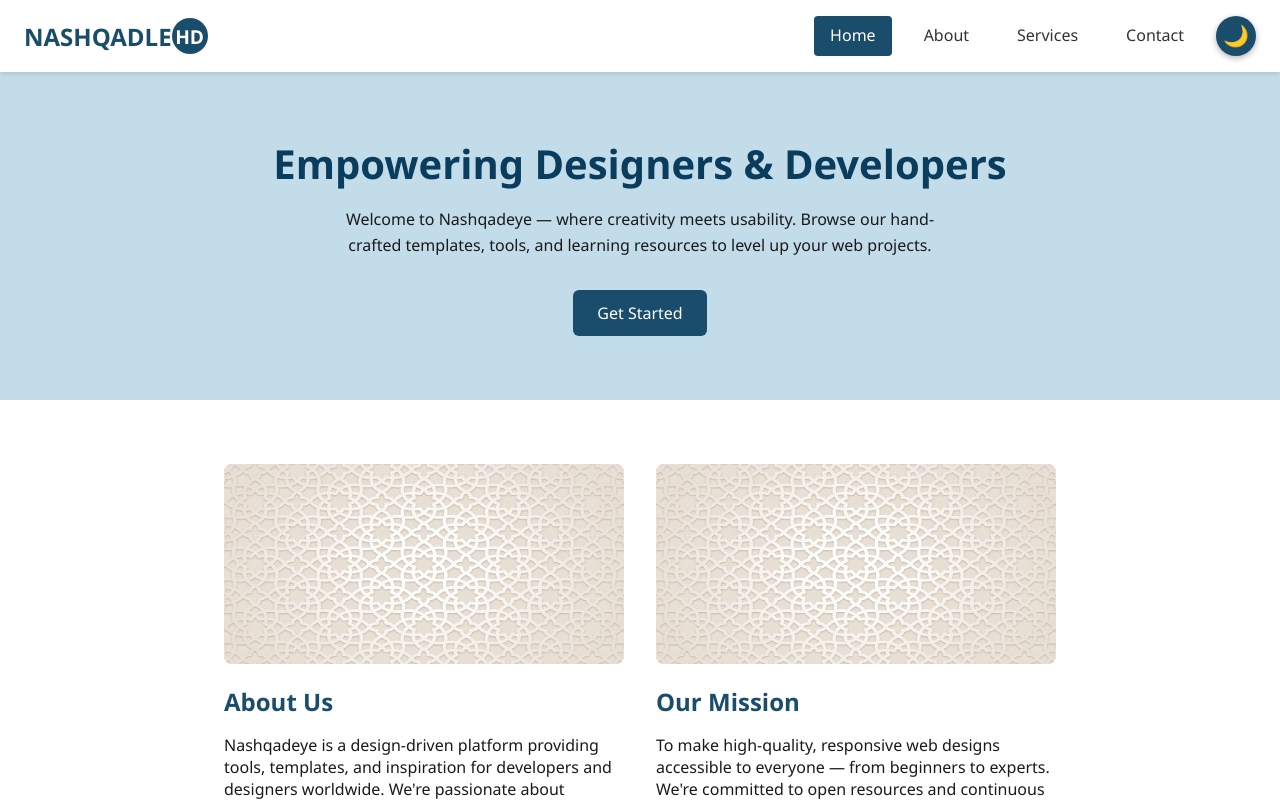
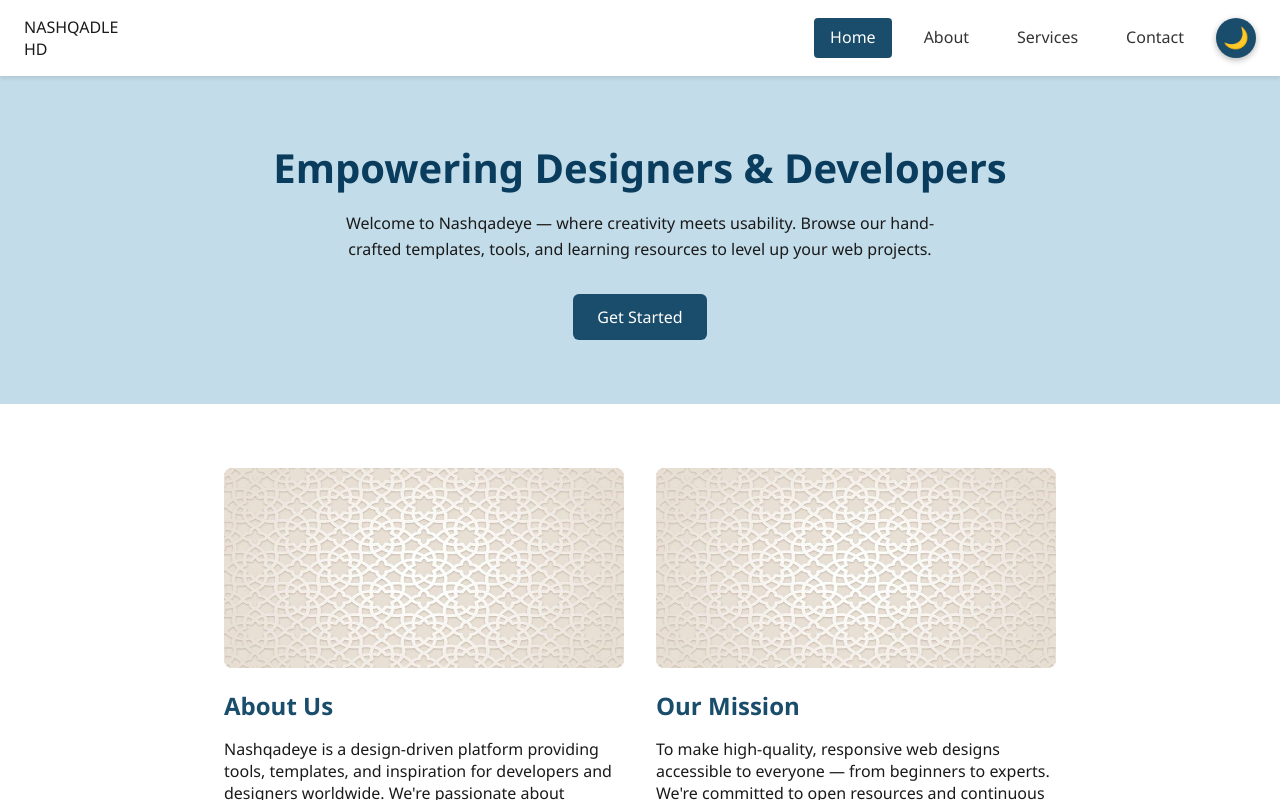
Before and after one commit to samaterabdi1/my, a plain HTML site: page index.html in a window 1280 px wide. Drawn offline with Linux system fonts and the light colour scheme.

Commit message:
Add files via upload

```diff
--- a/style.css
+++ b/style.css
@@ -15,9 +15,9 @@
   height: 100%;
   overflow-x: hidden;
   overflow-y: auto;
-      touch-action: none;
-      overscroll-behavior: none;
+
 }
+
 
     body {
       font-family: 'Segoe UI', sans-serif;
@@ -46,28 +46,18 @@
     body.dark-mode header {
       background: #1e1e1e;
     }
-
+@media (max-width: 768px) {
   .logo {
-      display: flex;
-      align-items: center;
-      font-size: 1.5rem;
-      font-weight: bold;
-      color: #1a4d6b;
+    font-size: 1.1rem;
   }
 
   .logo .circle {
-      width: 36px;
-      height: 36px;
-      background-color: #1a4d6b;
-      color: white;
-      border-radius: 50%;
-      display: flex;
-      justify-content: center;
-      align-items: center;
-      margin-right: 10px;
-      font-size: 1.2rem;
-      font-weight: bold;
+    width: 28px;
+    height: 28px;
+    font-size: 1rem;
   }
+}
+
 
     .nav-controls {
       display: flex;
```
Lines whose indentation alone changed are shown as unchanged.
